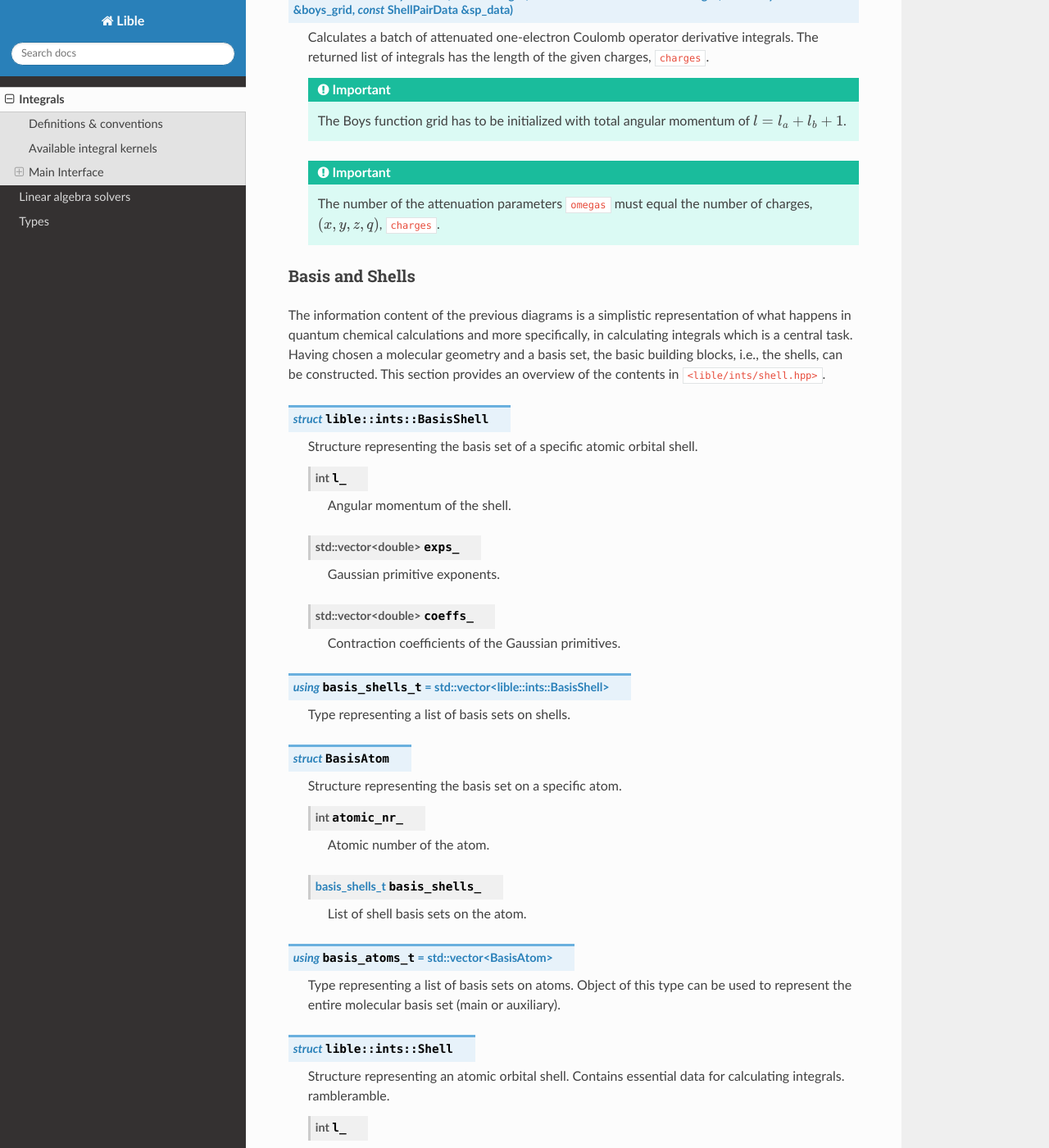
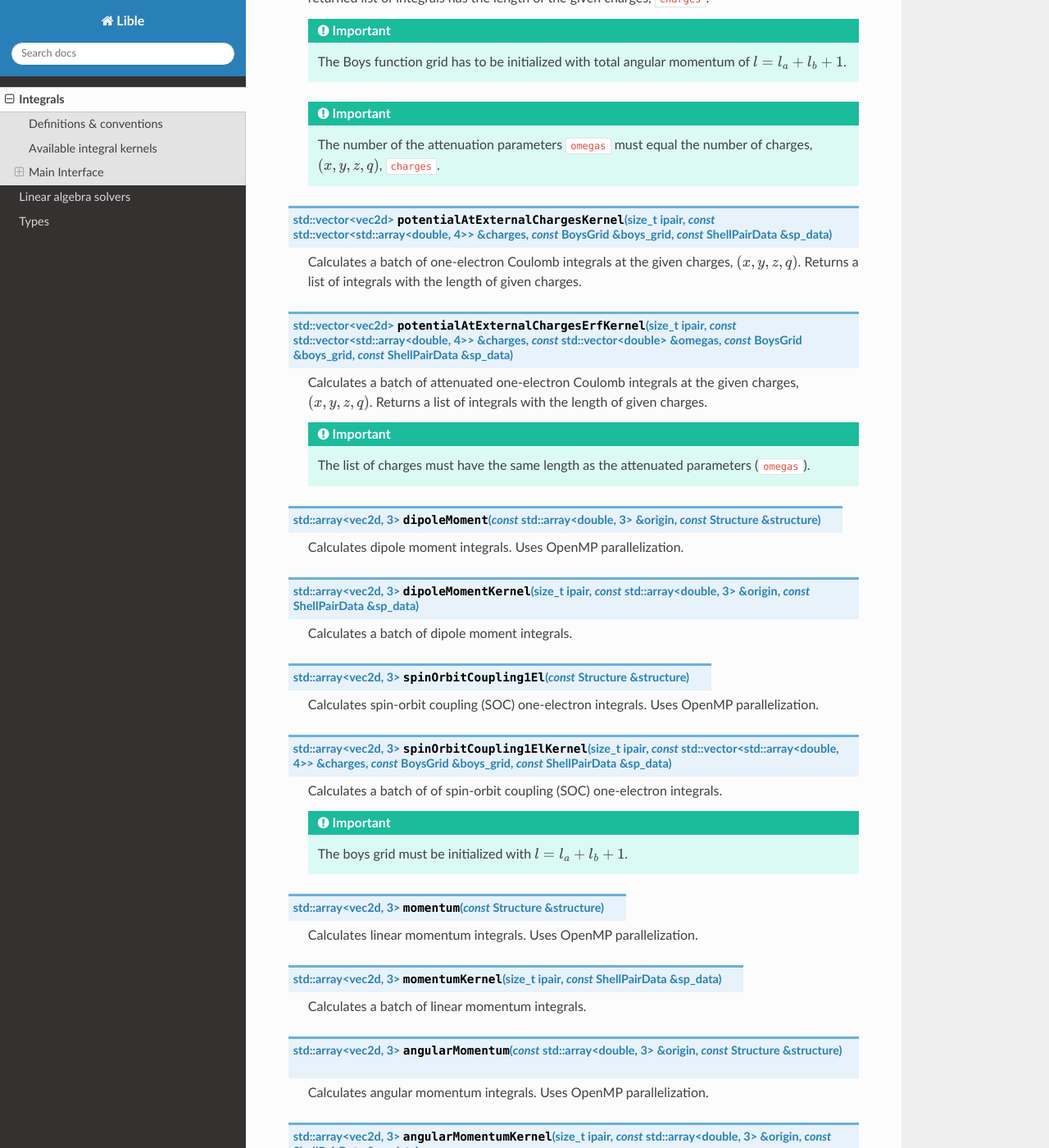
Before and after one commit to MihkuU/Lible, a Sphinx documentation site: the page built from docs/integrals.rst, in a window 1280 px wide and 1400 px high, scrolled down 8129 px. Shown: the whole window at 82% size. Built offline with Sphinx 7.4.7 and the Read the Docs theme 3.1.0, drawn with Linux system fonts in a browser that asks for light colours; some of the changed text lies outside the part shown.

Commit message:
more dox

```diff
--- a/docs/integrals.rst
+++ b/docs/integrals.rst
@@ -394,6 +390,132 @@ For the code snippets shown below, assume the following data is available:
         The number of the attenuation parameters ``omegas`` must equal the number of
         charges, :math:`(x, y, z, q)`, ``charges``.
 
+.. cpp:function:: std::vector<vec2d> potentialAtExternalChargesKernel(size_t ipair, \
+    const std::vector<std::array<double, 4>> &charges, const BoysGrid &boys_grid, const ShellPairData &sp_data)
+
+    Calculates a batch of one-electron Coulomb integrals at the given charges, :math:`(x, y, z, q)`.
+    Returns a list of integrals with the length of given charges.
+
+.. cpp:function:: std::vector<vec2d> potentialAtExternalChargesErfKernel(size_t ipair, \
+    const std::vector<std::array<double, 4>> &charges, const std::vector<double> &omegas, \
+    const BoysGrid &boys_grid, const ShellPairData &sp_data)
+
+    Calculates a batch of attenuated one-electron Coulomb integrals at the given charges, :math:`(x, y, z, q)`.
+    Returns a list of integrals with the length of given charges.
+
+    .. important::
+        The list of charges must have the same length as the attenuated parameters (``omegas``).
+
+.. cpp:function:: std::array<vec2d, 3> dipoleMoment(const std::array<double, 3> &origin, const Structure &structure)
+
+    Calculates dipole moment integrals. Uses OpenMP parallelization.
+
+.. cpp:function:: std::array<vec2d, 3> dipoleMomentKernel(size_t ipair, const std::array<double, 3> &origin, \
+    const ShellPairData &sp_data)
+
+    Calculates a batch of dipole moment integrals.
+
+.. cpp:function:: std::array<vec2d, 3> spinOrbitCoupling1El(const Structure &structure)
+
+    Calculates spin-orbit coupling (SOC) one-electron integrals. Uses OpenMP parallelization.
+
+.. cpp:function:: std::array<vec2d, 3> spinOrbitCoupling1ElKernel(size_t ipair, \
+    const std::vector<std::array<double, 4>> &charges, const BoysGrid &boys_grid, \
+    const ShellPairData &sp_data)
+
+    Calculates a batch of of spin-orbit coupling (SOC) one-electron integrals.
+
+    .. important::
+        The boys grid must be initialized with :math:`l = l_a + l_b + 1`.
+
+.. cpp:function:: std::array<vec2d, 3> momentum(const Structure &structure)
+
+    Calculates linear momentum integrals. Uses OpenMP parallelization.
+
+.. cpp:function:: std::array<vec2d, 3> momentumKernel(size_t ipair, const ShellPairData &sp_data)
+
+    Calculates a batch of linear momentum integrals.
+
+.. cpp:function:: std::array<vec2d, 3> angularMomentum(const std::array<double, 3> &origin, \
+    const Structure &structure)
+
+    Calculates angular momentum integrals. Uses OpenMP parallelization.
+
+.. cpp:function:: std::array<vec2d, 3> angularMomentumKernel(size_t ipair, \
+    const std::array<double, 3> &origin, const ShellPairData &sp_data)
+
+    Calculates a batch of angular momentum integrals.
+
+.. cpp:function:: arr2d<vec2d, 3, 3> pVpIntegrals(const Structure &structure)
+
+    Calculates the :math:`\hat{p}_i \hat{V}\hat{p}_j` integrals. Used in X2C: https://doi.org/10.1063/1.4803693.
+    Uses OpenMP parallelization.
+
+.. cpp:function:: arr2d<vec2d, 3, 3> pVpKernel(size_t ipair, const std::vector<std::array<double, 4>> &charges, \
+    const BoysGrid &boys_grid, const ShellPairData &sp_data)
+
+    Calculates a batch of :math:`\hat{p}_i \hat{V}\hat{p}_j` integrals.
+
+    .. important::
+        The boys grid must be initialized with :math:`l = l_a + l_b + 2`.
+
+.. cpp:function:: std::vector<double> eri2Diagonal(const Structure &structure)
+
+    Calculates the diagonal part of the two-center Coulomb repulsion integrals in auxiliary basis:
+    :math:`(K|K)`. Uses OpenMP parallelization.
+
+    .. important::
+        The ``structure`` must be initialized with an auxiliary basis set beforehand.
+
+.. cpp:function:: vec2d eri4Diagonal(const Structure &structure)
+
+    Calculates the diagonal part of the four-center Coulomb repulsion integrals,
+    :math:`(\mu\nu|\mu\nu)`. Uses OpenMP parallelization.
+
+.. cpp:function:: vec3d eri3(const Structure &structure)
+
+    Calculates the three-center Coulomb repulsion integrals, :math:`(\mu\nu|K)`. Uses OpenMP
+    parallelization.
+
+.. cpp:function:: vec4d eri4(const Structure &structure)
+
+    Calculates the four-center Coulomb repulsion integrals, :math:`(\mu\nu|\kappa\tau)`. Uses
+    OpenMP parallelization
+
+.. cpp:function:: BasisAtom basisForAtom(int atomic_nr, const std::string &basis_set)
+
+    Returns the main basis set for for an atom.
+
+.. cpp:function:: BasisAtom basisForAtomAux(int atomic_nr, const std::string &aux_basis_set)
+
+    Returns the auxiliary basis set for an atom.
+
+.. cpp:function:: basis_atoms_t basisForAtoms(const std::vector<int> &atomic_nrs, \
+    const std::string &basis_set)
+
+    Returns the main basis set for the given atoms.
+
+.. cpp:function:: basis_atoms_t basisForAtomsAux(const std::vector<int> &atomic_nrs, \
+    const std::string &aux_basis_set)
+
+    Returns the auxiliary basis set for the given atoms.
+
+.. cpp:function:: std::vector<std::tuple<int, int, double>> sphericalTrafo(int l)
+
+    Returns the Cartesian to spherical transformation for the given angular momentum.
+
+    .. code-block:: c++
+
+        std::vector<double> atomic_orbitals_cart(lible::ints::numCartesians(l));
+
+        // Calculate values of atomic orbitals
+
+        auto spherical_trafo = lible::ints::sphericalTrafo(l);
+        std::vector<double> atomic_orbitals_sph(lible::ints::numSphericals(l));
+        // Transform AOs in Cartesian basis to spherical basis.
+        for (const auto& [mu, mu_, val] : spherical_trafo)
+            atomic_orbitals_sph[mu] += val * atomic_orbitals_cart[mu_];
+
 Basis and Shells
 ~~~~~~~~~~~~~~~~
 
```
Also changed, not shown: other parts of docs/integrals.rst (+8 -12 lines), 3 other files.
